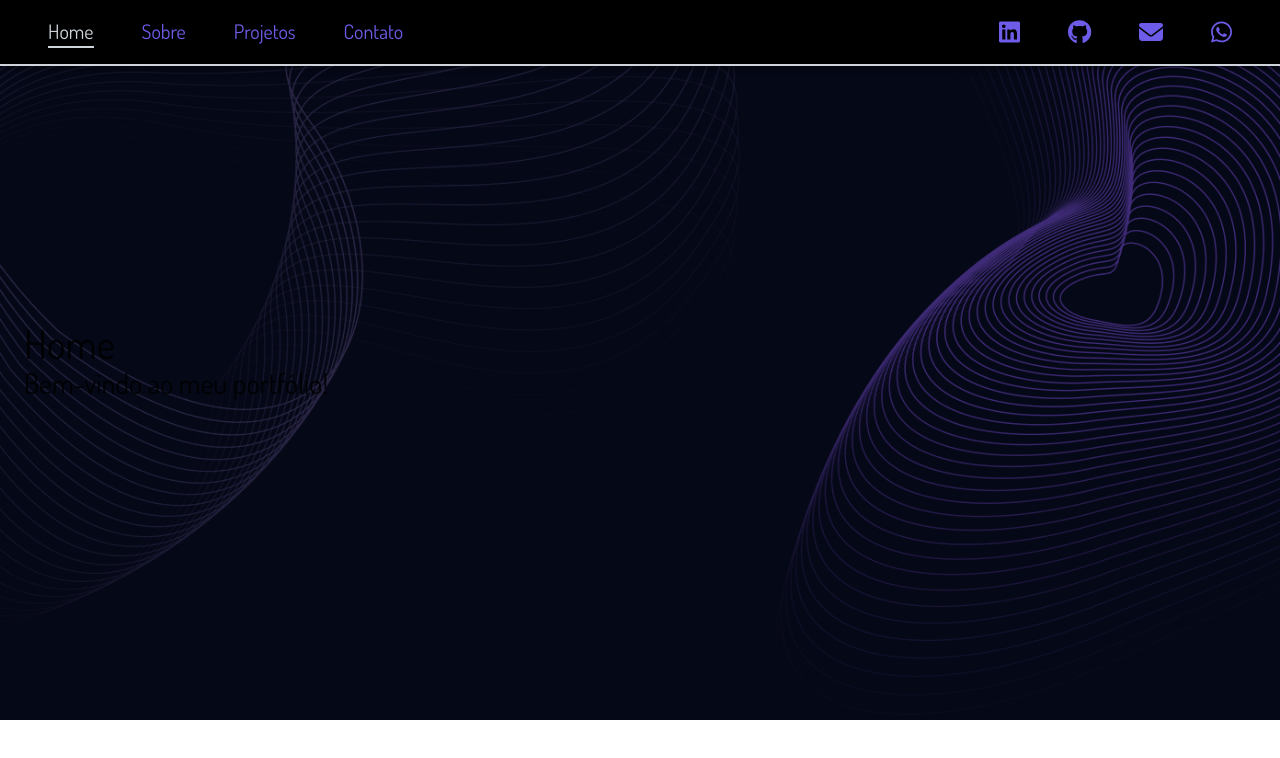
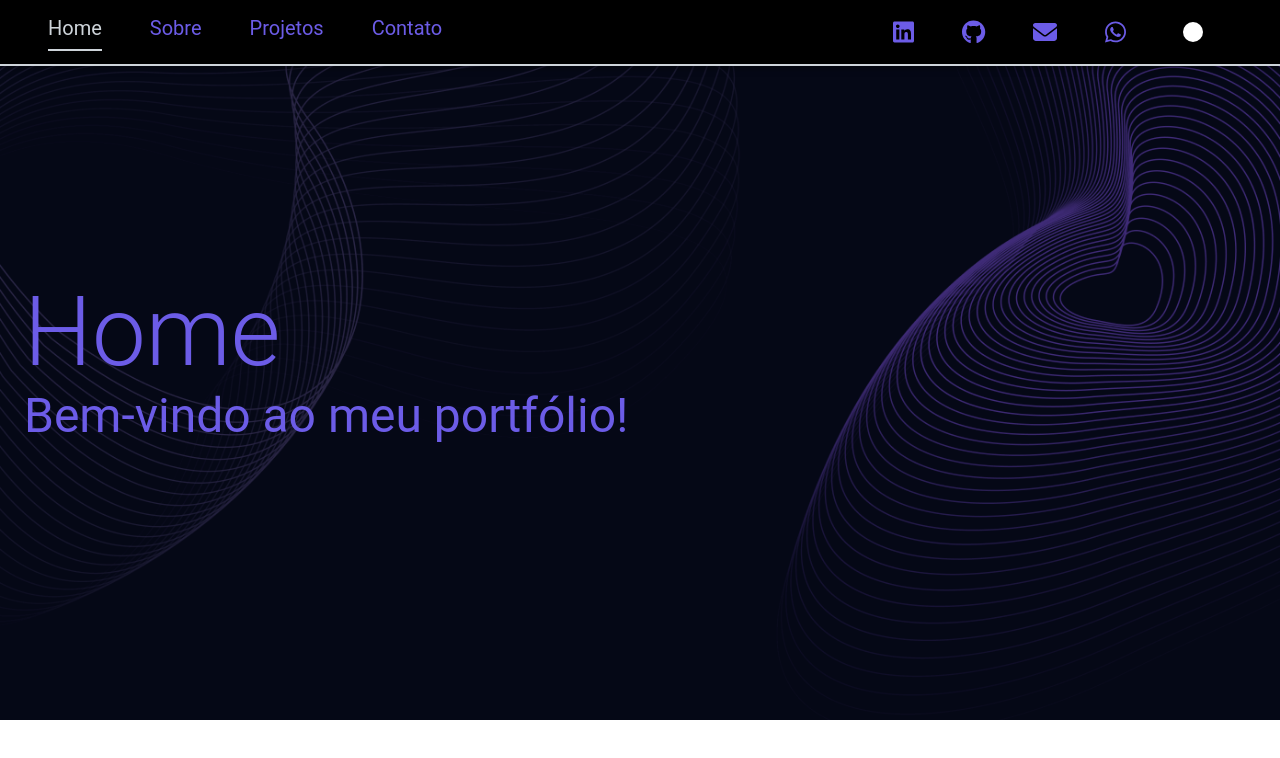
Before and after one commit to matheus-curvelo/portfolio, a React (Create React App) app: page / in a window 1280 px wide. Shown: the top 758 px of the page. Built offline with nearby package versions, Linux system fonts and the light colour scheme.

Commit message:
Implementando theme-toggle

```diff
--- a/src/App.tsx
+++ b/src/App.tsx
@@ -1,20 +1,26 @@
-import React from "react";
-import {BrowserRouter as Router, Routes, Route} from "react-router-dom";
-import {CssBaseline, ThemeProvider} from "@mui/material";
+import React, { useState } from "react";
+import { BrowserRouter as Router, Routes, Route } from "react-router-dom";
+import { CssBaseline, ThemeProvider } from "@mui/material";
 import Header from "./components/Header";
 import Home from "./pages/Home";
 import Sobre from "./pages/About";
 import Projetos from "./pages/Projects";
 import Contato from "./pages/Contact";
-import theme from "./theme";
+import { lightTheme, darkTheme } from "./theme";
 import "./App.scss";
 
 function App() {
+  const [isDarkTheme, setIsDarkTheme] = useState(false);
+
+  const toggleTheme = () => {
+    setIsDarkTheme(!isDarkTheme);
+  };
+
   return (
-    <ThemeProvider theme={theme}>
+    <ThemeProvider theme={isDarkTheme ? darkTheme : lightTheme}>
       <CssBaseline />
       <Router>
-        <Header />
+        <Header toggleTheme={toggleTheme} isDarkTheme={isDarkTheme} />
         <Routes>
           <Route path="/" element={<Home />} />
           <Route path="/sobre" element={<Sobre />} />
--- a/src/index.tsx
+++ b/src/index.tsx
@@ -2,16 +2,12 @@ import React from "react";
 import ReactDOM from "react-dom/client";
 import "./index.scss";
 import App from "./App";
-import {ThemeProvider} from "@mui/material/styles";
-import theme from "./theme"; // Substitua 'caminho/para/theme' pelo caminho correto para o seu arquivo theme.ts
 
 const root = ReactDOM.createRoot(
   document.getElementById("root") as HTMLElement
 );
 root.render(
   <React.StrictMode>
-    <ThemeProvider theme={theme}>
-      <App />
-    </ThemeProvider>
+    <App />
   </React.StrictMode>
 );
--- a/src/pages/Home/Home.tsx
+++ b/src/pages/Home/Home.tsx
@@ -1,6 +1,6 @@
 import React from "react";
 import "./Home.scss";
-import {Box, Container, Typography} from "@mui/material";
+import { Box, Container, Typography } from "@mui/material";
 
 const Home: React.FC = () => {
   return (
@@ -9,10 +9,15 @@ const Home: React.FC = () => {
       className="content-page"
       component="section"
       py={8}
-      bgcolor="dark">
+      bgcolor="background.default"
+    >
       <Container maxWidth="xl">
-        <Typography variant="h1">Home</Typography>
-        <Typography variant="h3">Bem-vindo ao meu portfólio!</Typography>
+        <Typography color="primary" variant="h1">
+          Home
+        </Typography>
+        <Typography color="primary" variant="h3">
+          Bem-vindo ao meu portfólio!
+        </Typography>
       </Container>
     </Box>
   );
--- a/src/theme.ts
+++ b/src/theme.ts
@@ -1,7 +1,8 @@
 import { createTheme } from '@mui/material/styles';
 
-const theme = createTheme({
+const lightTheme = createTheme({
   palette: {
+    mode: 'light',
     primary: {
       main: '#6c5ce7',
       dark: '#4d3cb9',
@@ -12,52 +13,35 @@ const theme = createTheme({
       dark: '#8d97a5',
       light: '#eff2f7',
     },
+    background: {
+      default: '#ffffff',
+    },
   },
   typography: {
-    fontFamily: 'Dosis, Roboto, sans-serif',
-    h1: {
-      fontSize: '2.5rem',
-      '@media (max-width:900px)': {
-        fontSize: '2rem',
-      },
-    },
-    h2: {
-      fontSize: '2rem',
-      '@media (max-width:900px)': {
-        fontSize: '1.5rem',
-      },
-    },
-    h3: {
-      fontSize: '1.75rem',
-      '@media (max-width:900px)': {
-        fontSize: '1.25rem',
-      },
-    },
-    h4: {
-      fontSize: '1.5rem',
-      '@media (max-width:900px)': {
-        fontSize: '1rem',
-      },
-    },
-    h5: {
-      fontSize: '1.25rem',
-      '@media (max-width:900px)': {
-        fontSize: '0.75rem',
-      },
-    },
-    h6: {
-      fontSize: '1rem',
-      '@media (max-width:900px)': {
-        fontSize: '0.5rem',
-      },
-    },
-    body1: {
-      fontSize: '1rem',
-      '@media (max-width:900px)': {
-        fontSize: '0.875rem',
-      },
-    },
+    fontFamily: 'Roboto, sans-serif',
   },
 });
 
-export default theme;
+const darkTheme = createTheme({
+  palette: {
+    mode: 'dark',
+    primary: {
+      main: '#6c5ce7',
+      dark: '#4d3cb9',
+      light: '#9d88ff',
+    },
+    secondary: {
+      main: '#ced4da',
+      dark: '#8d97a5',
+      light: '#eff2f7',
+    },
+    background: {
+      default: '#121212',
+    },
+  },
+  typography: {
+    fontFamily: 'Roboto, sans-serif',
+  },
+});
+
+export { lightTheme, darkTheme };
```
Also changed, not shown: src/components/Header/Header.tsx (+30 -16 lines).
